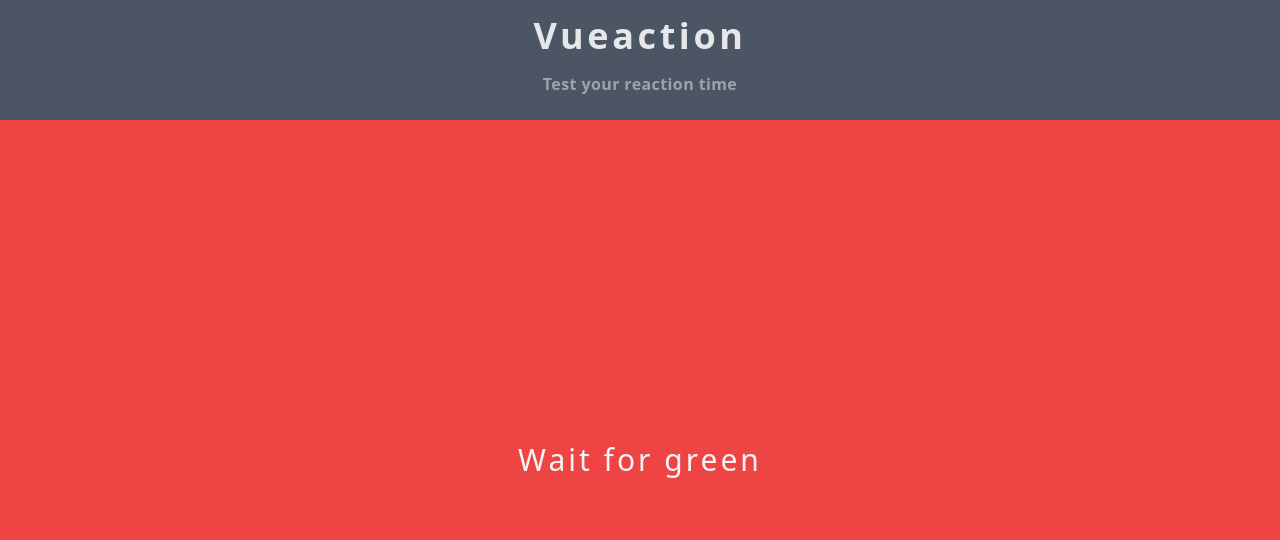
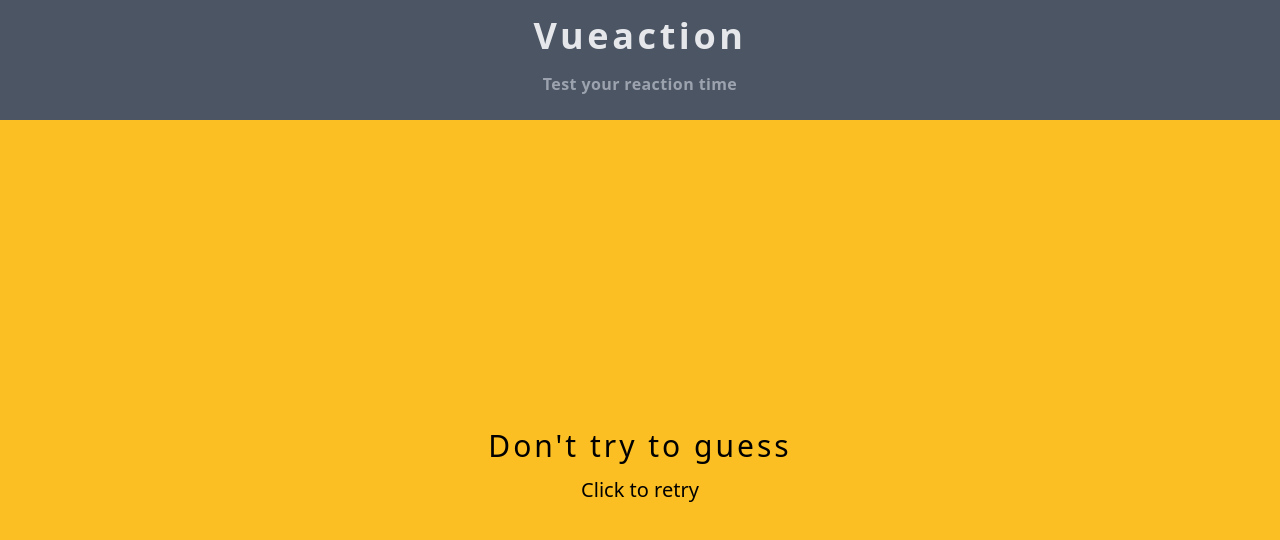
Before and after one commit to matheuslemke/vuaction, a Nuxt app: page / in a window 1280 px wide. Both pictures are taken after a click on the button "Start test". Shown: the top 540 px of the page. Built offline with nearby package versions, Linux system fonts and the light colour scheme.

Commit message:
feat: add retry

```diff
--- a/pages/index.vue
+++ b/pages/index.vue
@@ -12,12 +12,24 @@
         Start test
       </button>
     </div>
-    <div v-if="testStarted" class="cursor-pointer" @click="guessClick">
-      <div
-        class="bg-red-500 flex text-center text-3xl text-gray-100 tracking-widest leading-loose items-center place-content-center centered"
-      >
-        Wait for green
+
+    <div
+      v-if="testStarted && !guessClicked"
+      class="cursor-pointer bg-red-500 flex text-center text-3xl text-gray-100 tracking-widest leading-loose items-center place-content-center centered"
+      @click="guessClicked = true"
+    >
+      Wait for green...
+    </div>
+
+    <div
+      v-if="testStarted && guessClicked"
+      class="cursor-pointer bg-yellow-400 flex flex-col text-center items-center place-content-center centered"
+      @click="retry"
+    >
+      <div class="text-3xl text-gray-70 tracking-widest leading-loose">
+        Don't try to guess
       </div>
+      <div class="text-xl text-gray-70">Click to retry</div>
     </div>
     <div v-if="shouldShowResults">
       Results here
@@ -37,12 +49,14 @@ export default Vue.extend({
   data() {
     return {
       testStarted: false,
+      guessClicked: false,
       shouldShowResults: false,
     }
   },
   methods: {
-    guessClick: () => {
-      console.log('asdada')
+    retry() {
+      this.testStarted = false
+      this.guessClicked = false
     },
   },
 })
```
